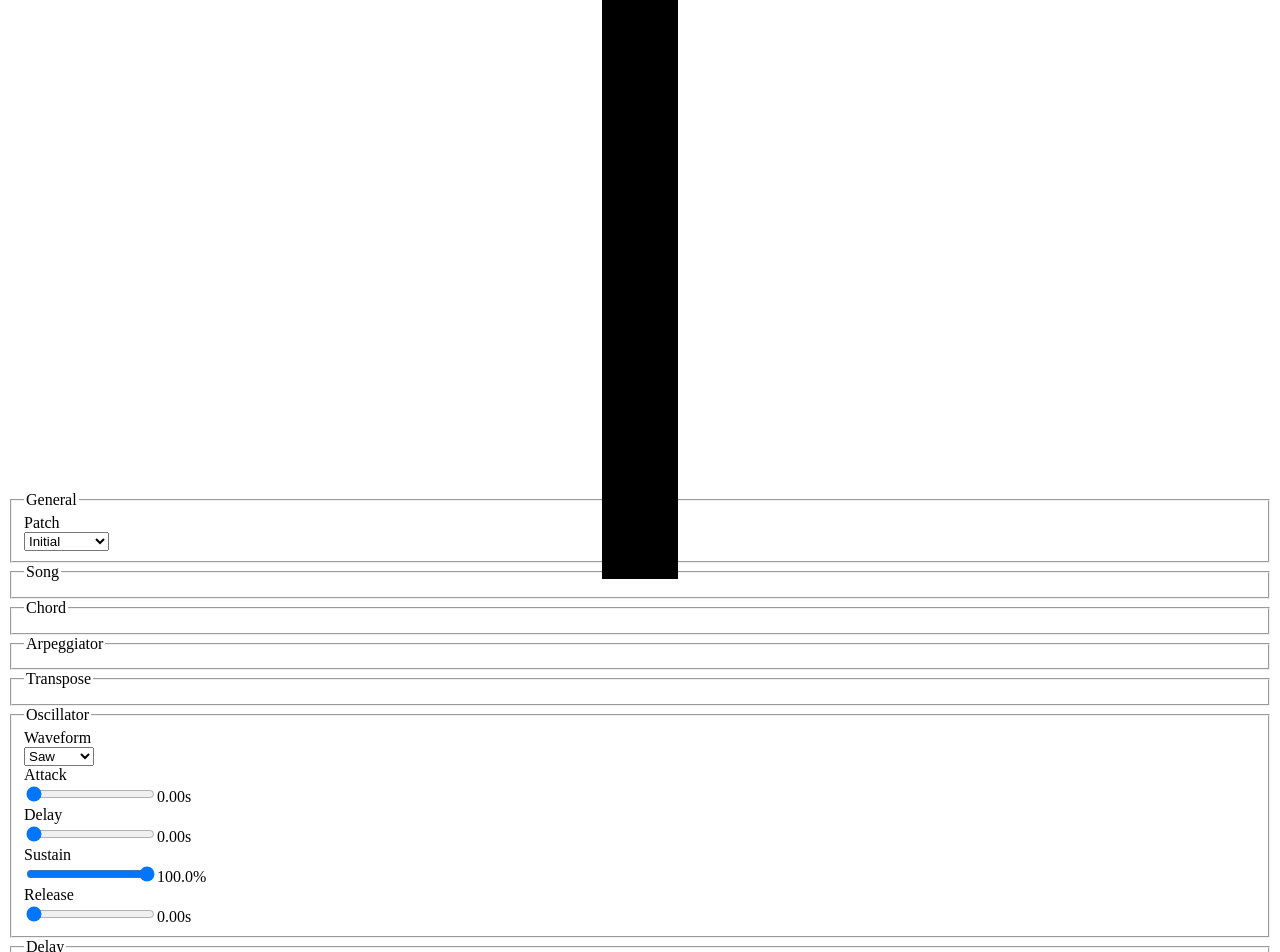
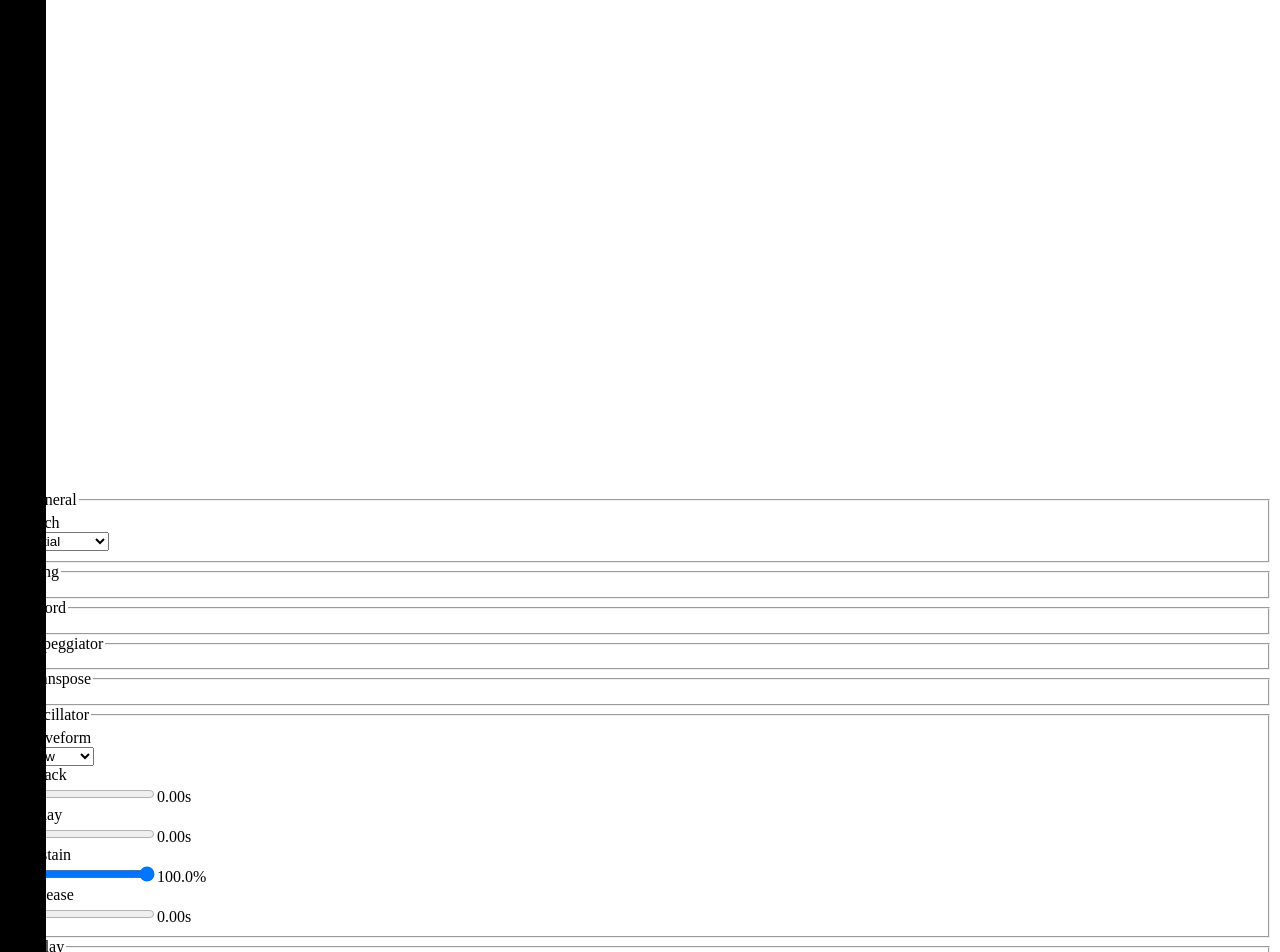
Before and after one commit to xow/ambience, a Next.js app: page / in a window 1280 px wide. Shown: the part 148-1100 px from the top of the page. Built offline with nearby package versions, Linux system fonts and the light colour scheme.

Commit message:
More tailwind on the keyboard

```diff
--- a/src/components/Key.tsx
+++ b/src/components/Key.tsx
@@ -29,9 +29,6 @@ function Key({ handleClickKey, note }: IProps) {
   return (
     <>
       <style jsx>{`
-        .key {
-          height: 512px;
-        }
         .key:nth-child(12n-10),
         .key:nth-child(12n-8),
         .key:nth-child(12n-5),
@@ -40,7 +37,7 @@ function Key({ handleClickKey, note }: IProps) {
           margin: 0px -38px;
           background-color: #000;
           vertical-align: top;
-          height: 300px;
+          min-height: 300px;
           width: 76px;
           position: relative;
         }
@@ -54,7 +51,7 @@ function Key({ handleClickKey, note }: IProps) {
         }
       `}</style>
       <div
-        className={`key box-border inline-block bg-white w-32 rounded-b-2xl border-black border-8 -mx-2 ${
+        className={`key box-border inline-block bg-white w-32 rounded-b-2xl border-black border-8 -mx-2 min-h-full ${
           isActive && 'active'
         }`}
         onMouseDown={handlePress}
--- a/src/components/Keyboard.tsx
+++ b/src/components/Keyboard.tsx
@@ -10,12 +10,10 @@ function Keyboard({ handleClickKey }: IProps) {
     <>
       <style jsx>{`
         .keyboard {
-          margin: auto;
           height: 512px;
-          width: fit-content;
         }
       `}</style>
-      <div className="keyboard shadow-2xl w-max m-auto">
+      <div className="keyboard m-auto shadow-2xl w-max min-w-min">
         {(Object.keys(frequencies) as Array<keyof typeof frequencies>).map(
           note => (
             <Key key={note} note={note} handleClickKey={handleClickKey} />
```
